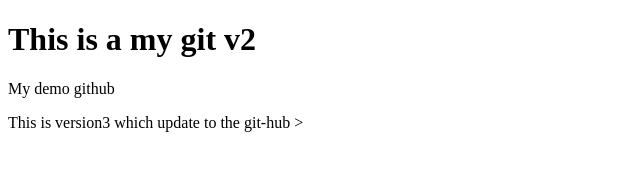
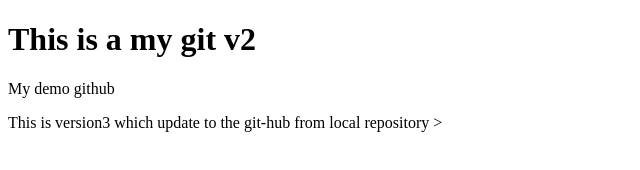
Before and after one commit to sharathDevanga01/new-file, a plain HTML site: page index.html in a window 1280 px wide. Shown: the whole page, without its empty margins (0-640 px from the left). Drawn offline with Linux system fonts and the light colour scheme.

Commit message:
This is version-4

```diff
--- a/index.html
+++ b/index.html
@@ -9,6 +9,6 @@
 <p>My demo github</p>
 
 
-This is version3 which update to the git-hub
+This is version3 which update to the git-hub from local repository
 </body>
 </html>>
```
